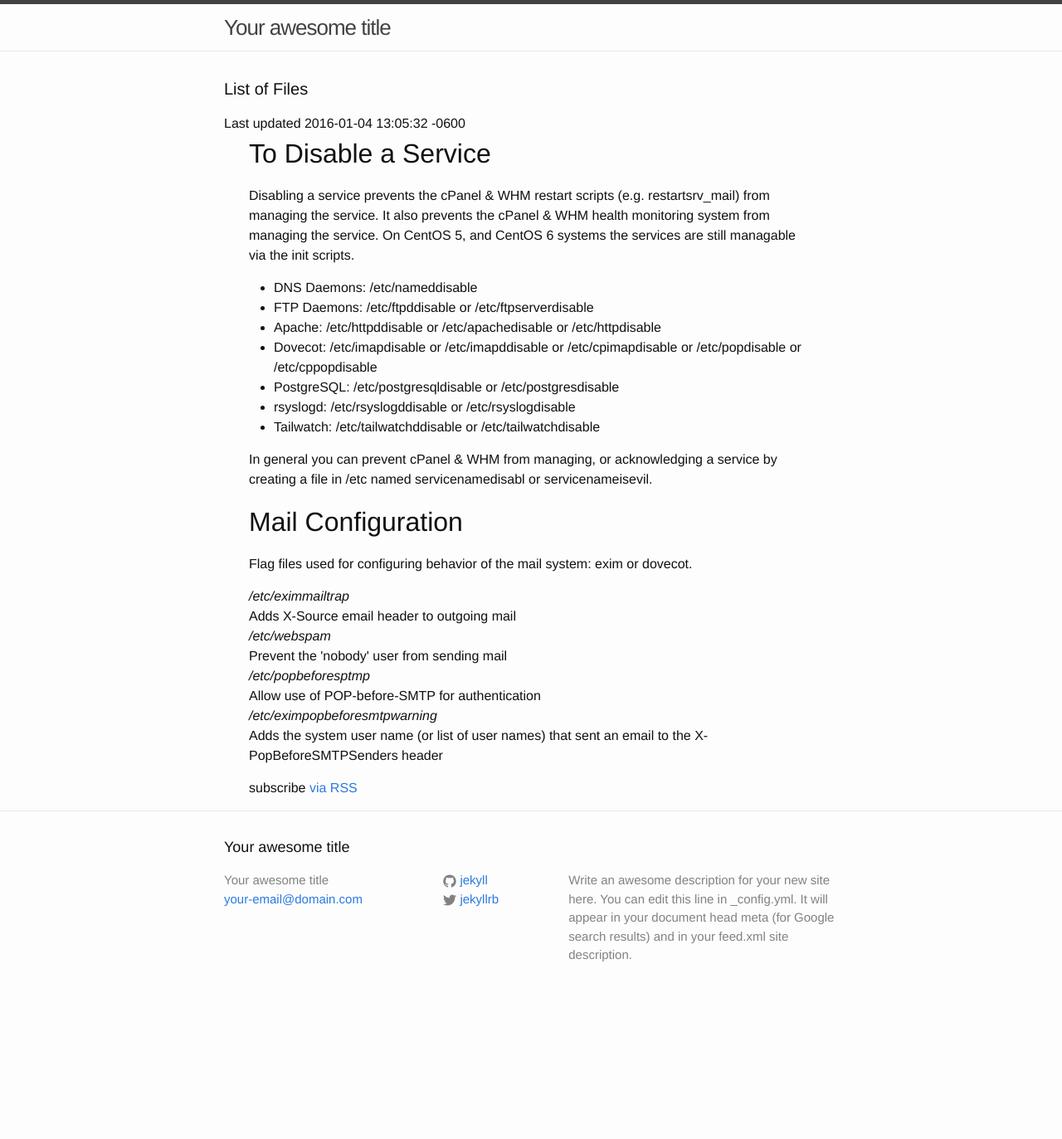
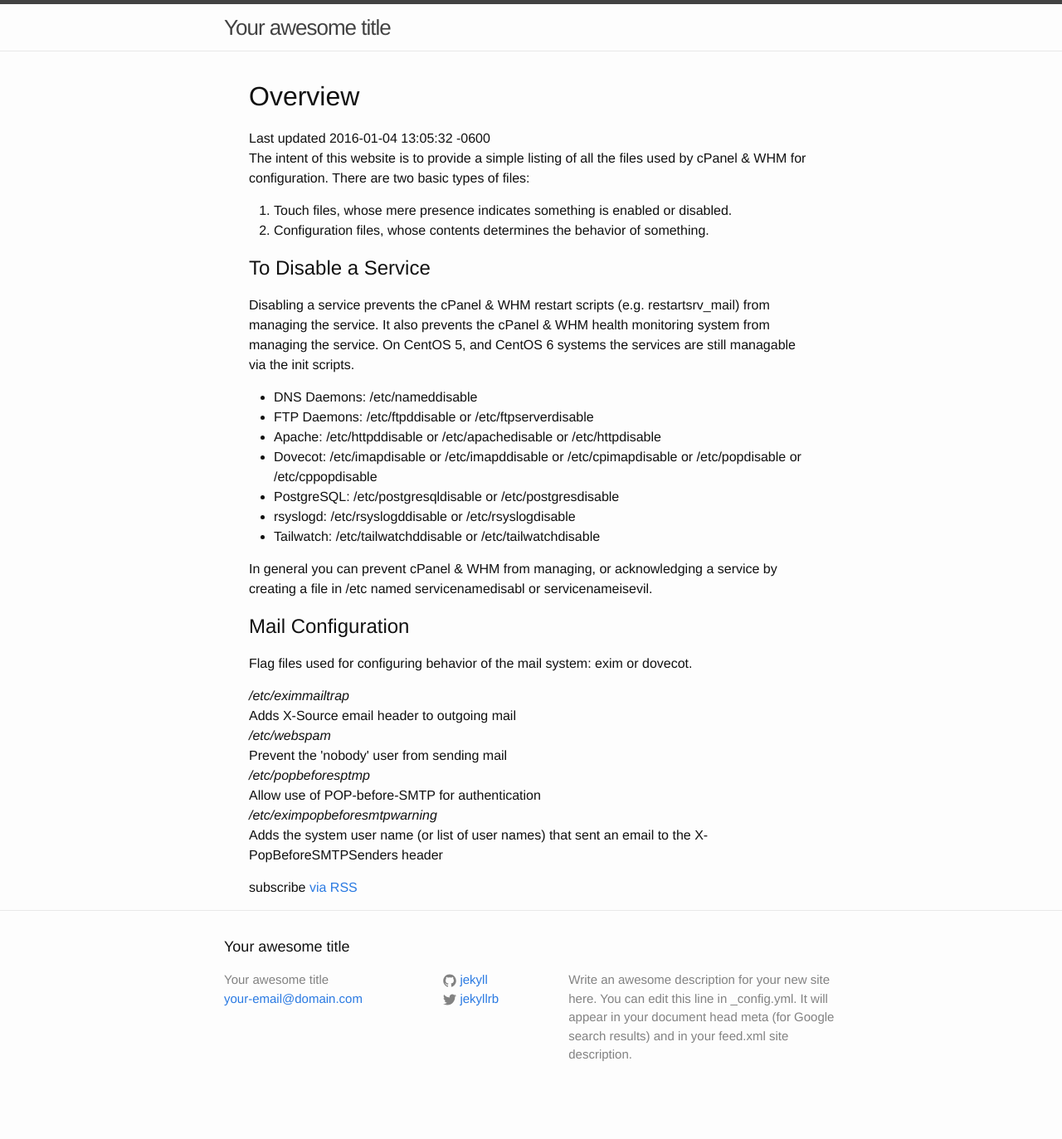
Before and after one commit to escherlat/flagfile.com, a Jekyll site: the page built from index.html, in a window 1280 px wide. Shown: the whole page at 83% size. Built offline with Jekyll 4.4.1, drawn with Linux system fonts in a browser that asks for light colours; nearby versions of some CDN libraries; comment, search, counter and statistics services are not loaded; before the commit the page ends 1253 px from its top, so only the background shows below that.

Commit message:
Added introductory paragraph

```diff
--- a/index.html
+++ b/index.html
@@ -8,17 +8,24 @@ date: 2016-01-04T13:05:32-06:00
 
 <div class="main-container">
 
-  <h1 class="page-heading">List of Files</h1>
-  <div class="entry-meta">
-    <span class="sep">Last updated </span><time class="entry-date" datetime="" pubdate>{{ page.date }}</time>
-  </div>
   <div class="main wrapper clearfix">
     <article>
       <header>
-        <h1>To Disable a Service</h1>
-        <p>Disabling a service prevents the cPanel &amp; WHM restart scripts (e.g. restartsrv_mail) from managing the service. It also prevents the cPanel &amp; WHM health monitoring system from managing the service. On CentOS 5, and CentOS 6 systems the services are still managable via the init scripts.</p>
+        <h1>Overview</h1>
+        <div class="entry-meta">
+          <span class="sep">Last updated </span><time class="entry-date" datetime="" pubdate>{{ page.date }}</time>
+        </div>
+        <p>The intent of this website is to provide a simple listing of all the files used by cPanel &amp; WHM for configuration. There are two basic types of files:
+        <ol>
+          <li>Touch files, whose mere presence indicates something is enabled or disabled.</li>
+          <li>Configuration files, whose contents determines the behavior of something.</li>
+        </ol>
       </header>
       <section>
+        <header>
+          <h2>To Disable a Service</h2>
+          <p>Disabling a service prevents the cPanel &amp; WHM restart scripts (e.g. restartsrv_mail) from managing the service. It also prevents the cPanel &amp; WHM health monitoring system from managing the service. On CentOS 5, and CentOS 6 systems the services are still managable via the init scripts.</p>
+        </header>
         <ul>
           <li>DNS Daemons: /etc/nameddisable</li>
           <li>FTP Daemons: /etc/ftpddisable or /etc/ftpserverdisable</li>
@@ -31,7 +38,7 @@ date: 2016-01-04T13:05:32-06:00
         <p>In general you can prevent cPanel &amp; WHM from managing, or acknowledging a service by creating a file in /etc named servicenamedisabl or servicenameisevil.</p>
       </section>
       <header>
-        <h1>Mail Configuration</h1>
+        <h2>Mail Configuration</h2>
         <p>Flag files used for configuring behavior of the mail system: exim or dovecot.</p>
       </header>
       <section>
```
